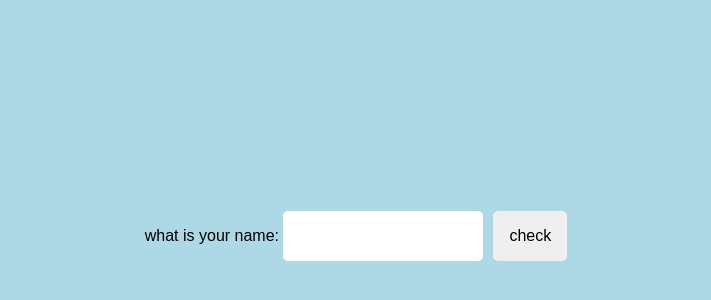
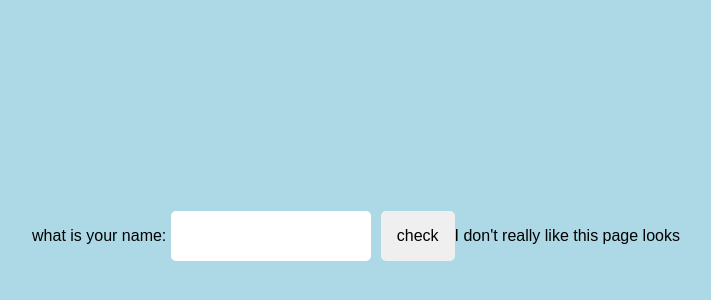
Before and after one commit to Sulley-Sadick/greeting-App, a plain HTML site: page index.html in a window 1280 px wide. Shown: the part 164-464 px from the top of the page, without its empty margins (284-995 px from the left). Drawn offline with Linux system fonts and the light colour scheme.

Commit message:
did small tweaks to index.html

```diff
--- a/index.html
+++ b/index.html
@@ -15,6 +15,7 @@
       <p class="person-greeting" id="greeting"></p>
     </div>
     <button type="button" class="button" id="button-check">check</button>
-    <script src="./script.js" defer></script>
+    <p>I don't really like this page looks</p>
+    <script src="./script.js"></script>
   </body>
 </html>
```
